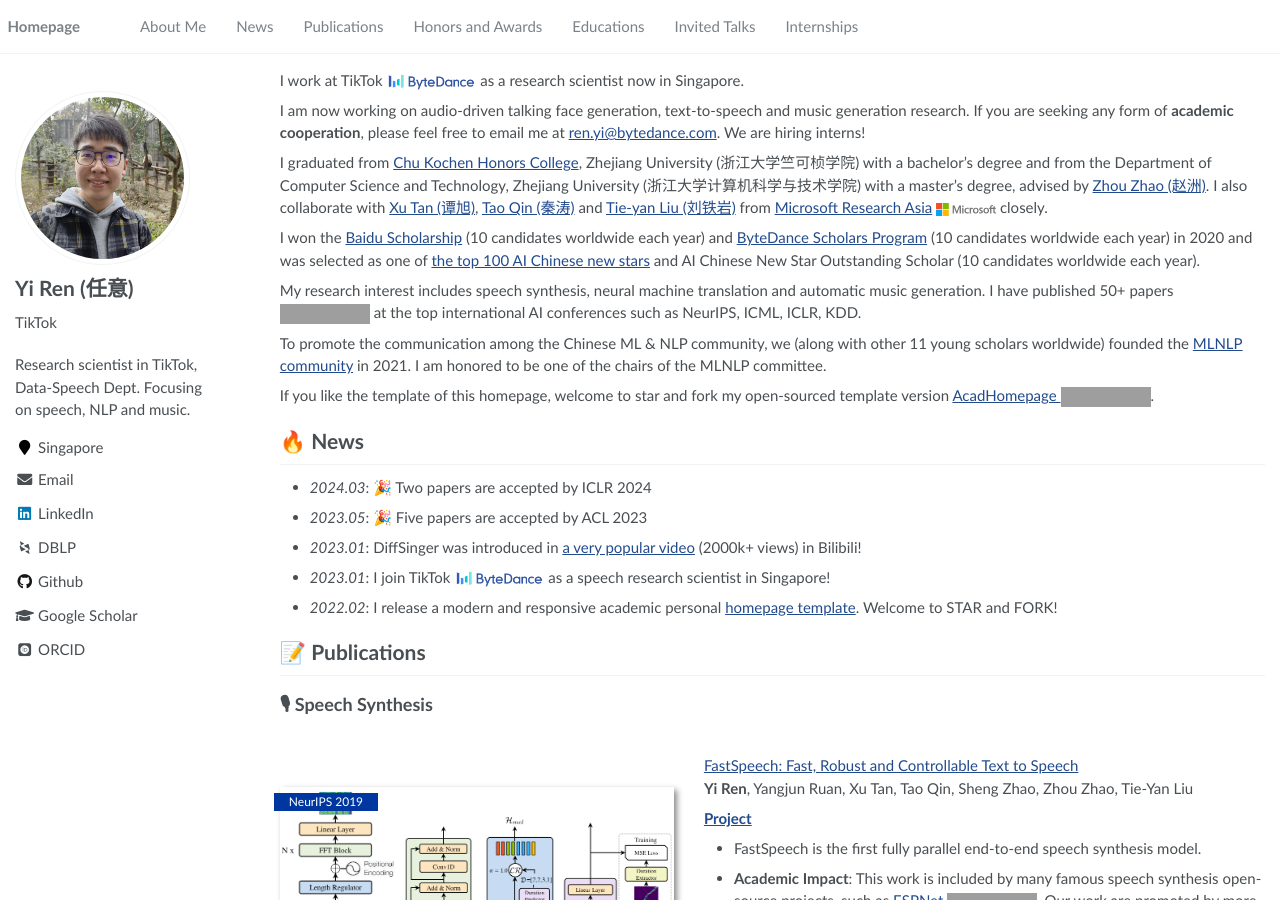
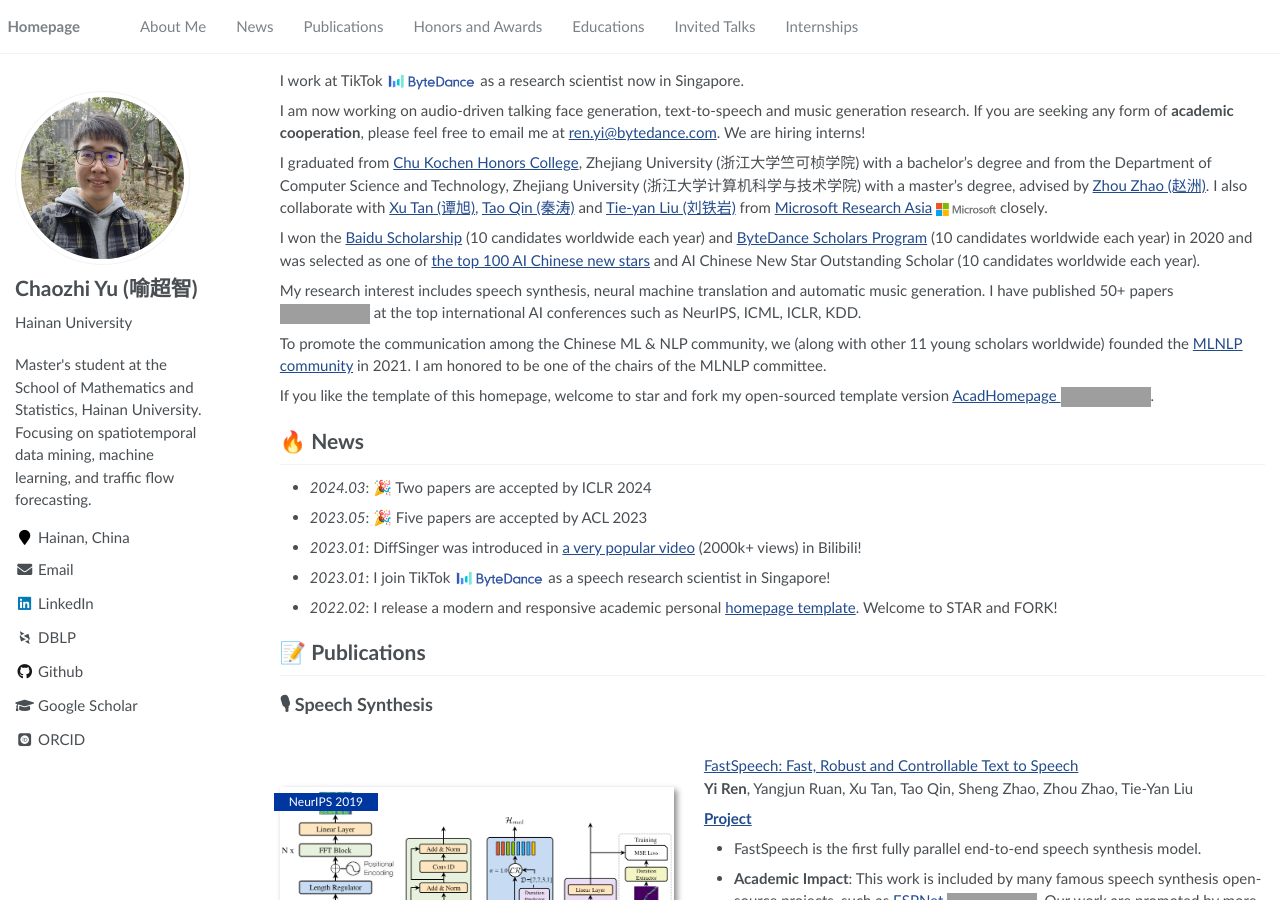
Before and after one commit to yuchaozhi/yuchaozhi.github.io, a Jekyll site: the page built from _pages/about.md, in a window 1280 px wide and 900 px high. Built offline with Jekyll 4.4.1, drawn with Linux system fonts in a browser that asks for light colours; some web fonts are replaced; grey boxes are pictures that could not be loaded.

Commit message:
更新配置文件

```diff
--- a/_config.yml
+++ b/_config.yml
@@ -6,9 +6,9 @@
 # `jekyll serve`. If you change this file, please restart the server process.
 
 # Site Settings
-title                    : "Yi Ren (任意)"
-description              : "Research scientist in TikTok, Data-Speech Dept. Focusing on speech, NLP and music."
-repository               : "rayeren/rayeren.github.io"
+title                    : "Chaozhi Yu (喻超智)"
+description              : "Master's student at the School of Mathematics and Statistics, Hainan University. Focusing on spatiotemporal data mining, machine learning, and traffic flow forecasting."
+repository               : "yuchaozhi/yuchaozhi.github.io"
 google_scholar_stats_use_cdn : true
 
 # google analytics
@@ -21,14 +21,14 @@
 
 # Site Author
 author:
-  name             : "Yi Ren (任意)"
+  name             : "Chaozhi Yu (喻超智)"
   avatar           : "images/ry_profile.jpeg"
-  bio              : "TikTok"
-  location         : "Singapore"
+  bio              : "Hainan University"
+  location         : "Hainan, China"
   employer         :
   pubmed           :
-  googlescholar    : "https://scholar.google.com/citations?user=4FA6C0AAAAAJ"
-  email            : "rayeren613@gmail.com"
+  googlescholar    : "https://scholar.google.com/citations?user=bZ9TsCcAAAAJ&hl"
+  email            : "yuchaozhi@hainanu.edu.cn"
   researchgate     :  # example: "https://www.researchgate.net/profile/yourprofile"
   uri              :
   bitbucket        :
@@ -37,15 +37,15 @@
   flickr           :
   facebook         :
   foursquare       :
-  github           : "RayeRen"
+  github           : "yuchaozhi"
   google_plus      :
   keybase          :
   instagram        :
   impactstory      : #"https://profiles.impactstory.org/u/xxxx-xxxx-xxxx-xxxx"
   lastfm           :
-  linkedin         : "rayeren"
+  linkedin         : "yuchaozhi"
   dblp             : "https://dblp.org/pid/75/6568-6.html"
-  orcid            : "https://orcid.org/0000-0002-9160-3848"
+  orcid            : "https://orcid.org/0009-0006-0087-3161"
   pinterest        :
   soundcloud       :
   stackoverflow    : # http://stackoverflow.com/users/123456/username
```
